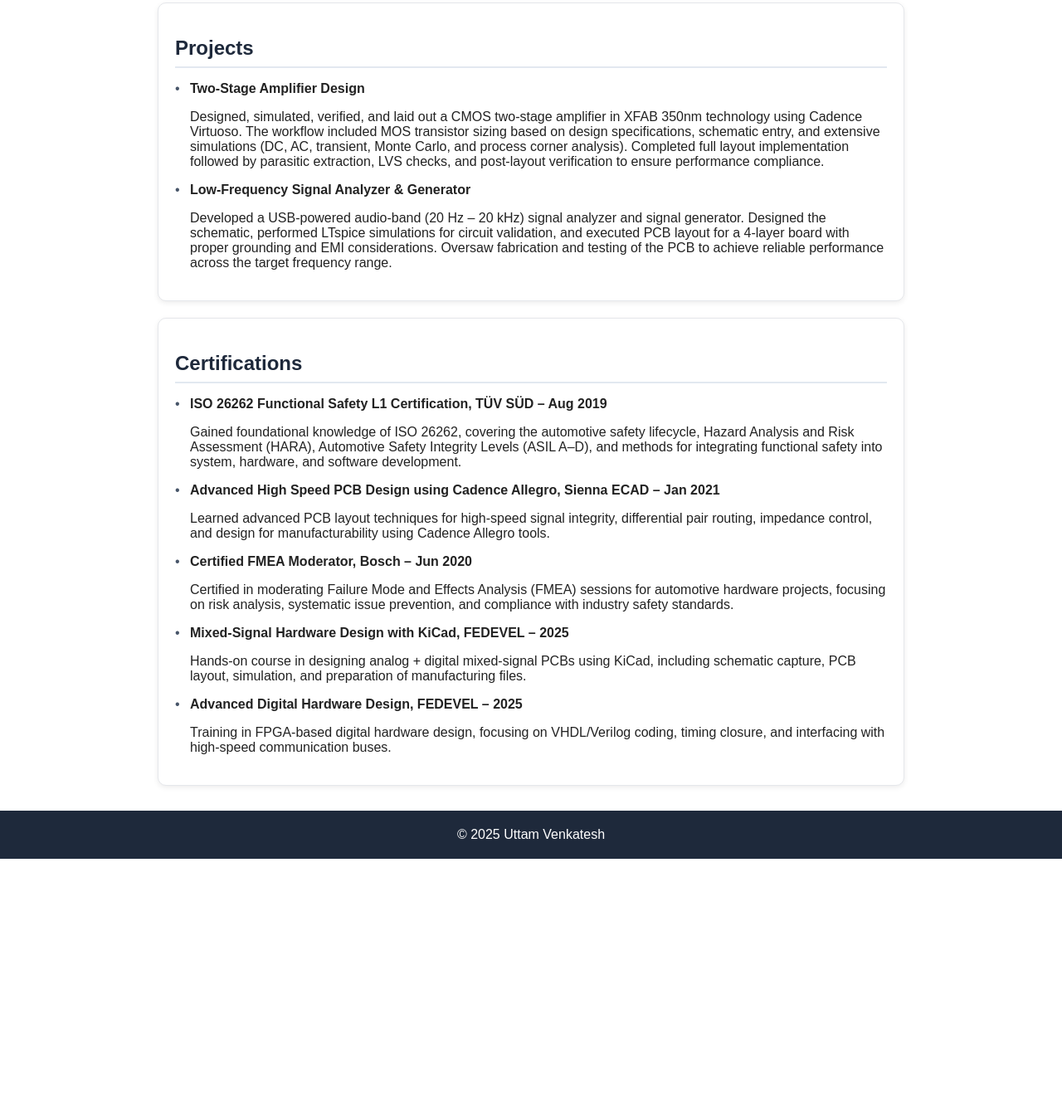
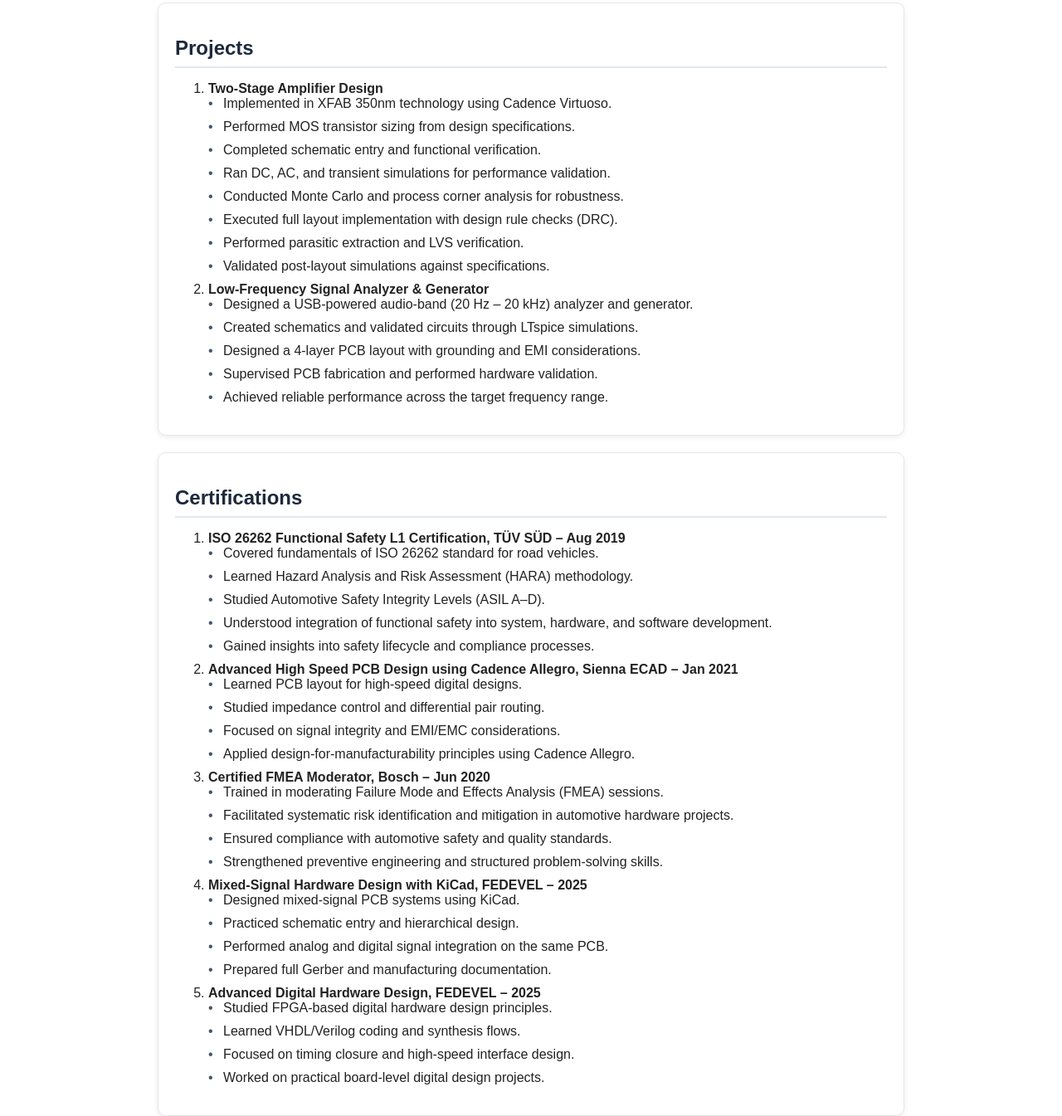
Before and after one commit to uttamvenkatesh/uttamvenkatesh.github.io, a plain HTML site: page index.html in a window 1280 px wide. Shown: the part 639-1984 px from the top of the page at 83% size. Before the commit the page ends 1674 px from the top, so only its background shows below. Drawn offline with Linux system fonts and the light colour scheme.

Commit message:
Update index.html

```diff
--- a/index.html
+++ b/index.html
@@ -89,55 +89,85 @@
       <p>I am a senior hardware engineer with total of 8 years of professional experience, including roles at Bosch, a leading Tier-1 automotive supplier, and at Monolithic Power Systems (MPS) as an Application Engineer automotive design experience at Bosch. I have done my Master's in Microsystems Engineering from the University of Freiburg, Germany, specializing in analog mixed-signal IC design.
     </section>
 
-    <section>
+  <section>
   <h2>Projects</h2>
-  <ul>
+  <ol>
     <li>
       <strong>Two-Stage Amplifier Design</strong>
-      <p>
-        Designed, simulated, verified, and laid out a CMOS two-stage amplifier in XFAB 350nm technology using Cadence Virtuoso.
-        The workflow included MOS transistor sizing based on design specifications, schematic entry, and extensive simulations
-        (DC, AC, transient, Monte Carlo, and process corner analysis). Completed full layout implementation followed by parasitic
-        extraction, LVS checks, and post-layout verification to ensure performance compliance.
-      </p>
+      <ul>
+        <li>Implemented in XFAB 350nm technology using Cadence Virtuoso.</li>
+        <li>Performed MOS transistor sizing from design specifications.</li>
+        <li>Completed schematic entry and functional verification.</li>
+        <li>Ran DC, AC, and transient simulations for performance validation.</li>
+        <li>Conducted Monte Carlo and process corner analysis for robustness.</li>
+        <li>Executed full layout implementation with design rule checks (DRC).</li>
+        <li>Performed parasitic extraction and LVS verification.</li>
+        <li>Validated post-layout simulations against specifications.</li>
+      </ul>
     </li>
     <li>
       <strong>Low-Frequency Signal Analyzer & Generator</strong>
-      <p>
-        Developed a USB-powered audio-band (20 Hz – 20 kHz) signal analyzer and signal generator.
-        Designed the schematic, performed LTspice simulations for circuit validation, and executed PCB layout for a
-        4-layer board with proper grounding and EMI considerations. Oversaw fabrication and testing of the PCB to achieve
-        reliable performance across the target frequency range.
-      </p>
+      <ul>
+        <li>Designed a USB-powered audio-band (20 Hz – 20 kHz) analyzer and generator.</li>
+        <li>Created schematics and validated circuits through LTspice simulations.</li>
+        <li>Designed a 4-layer PCB layout with grounding and EMI considerations.</li>
+        <li>Supervised PCB fabrication and performed hardware validation.</li>
+        <li>Achieved reliable performance across the target frequency range.</li>
+      </ul>
     </li>
-  </ul>
+  </ol>
 </section>
-
 
    <section>
   <h2>Certifications</h2>
-  <ul>
+  <ol>
     <li>
       <strong>ISO 26262 Functional Safety L1 Certification, TÜV SÜD – Aug 2019</strong>
-      <p>Gained foundational knowledge of ISO 26262, covering the automotive safety lifecycle, Hazard Analysis and Risk Assessment (HARA), Automotive Safety Integrity Levels (ASIL A–D), and methods for integrating functional safety into system, hardware, and software development.</p>
+      <ul>
+        <li>Covered fundamentals of ISO 26262 standard for road vehicles.</li>
+        <li>Learned Hazard Analysis and Risk Assessment (HARA) methodology.</li>
+        <li>Studied Automotive Safety Integrity Levels (ASIL A–D).</li>
+        <li>Understood integration of functional safety into system, hardware, and software development.</li>
+        <li>Gained insights into safety lifecycle and compliance processes.</li>
+      </ul>
     </li>
     <li>
       <strong>Advanced High Speed PCB Design using Cadence Allegro, Sienna ECAD – Jan 2021</strong>
-      <p>Learned advanced PCB layout techniques for high-speed signal integrity, differential pair routing, impedance control, and design for manufacturability using Cadence Allegro tools.</p>
+      <ul>
+        <li>Learned PCB layout for high-speed digital designs.</li>
+        <li>Studied impedance control and differential pair routing.</li>
+        <li>Focused on signal integrity and EMI/EMC considerations.</li>
+        <li>Applied design-for-manufacturability principles using Cadence Allegro.</li>
+      </ul>
     </li>
     <li>
       <strong>Certified FMEA Moderator, Bosch – Jun 2020</strong>
-      <p>Certified in moderating Failure Mode and Effects Analysis (FMEA) sessions for automotive hardware projects, focusing on risk analysis, systematic issue prevention, and compliance with industry safety standards.</p>
+      <ul>
+        <li>Trained in moderating Failure Mode and Effects Analysis (FMEA) sessions.</li>
+        <li>Facilitated systematic risk identification and mitigation in automotive hardware projects.</li>
+        <li>Ensured compliance with automotive safety and quality standards.</li>
+        <li>Strengthened preventive engineering and structured problem-solving skills.</li>
+      </ul>
     </li>
     <li>
       <strong>Mixed-Signal Hardware Design with KiCad, FEDEVEL – 2025</strong>
-      <p>Hands-on course in designing analog + digital mixed-signal PCBs using KiCad, including schematic capture, PCB layout, simulation, and preparation of manufacturing files.</p>
+      <ul>
+        <li>Designed mixed-signal PCB systems using KiCad.</li>
+        <li>Practiced schematic entry and hierarchical design.</li>
+        <li>Performed analog and digital signal integration on the same PCB.</li>
+        <li>Prepared full Gerber and manufacturing documentation.</li>
+      </ul>
     </li>
     <li>
       <strong>Advanced Digital Hardware Design, FEDEVEL – 2025</strong>
-      <p>Training in FPGA-based digital hardware design, focusing on VHDL/Verilog coding, timing closure, and interfacing with high-speed communication buses.</p>
+      <ul>
+        <li>Studied FPGA-based digital hardware design principles.</li>
+        <li>Learned VHDL/Verilog coding and synthesis flows.</li>
+        <li>Focused on timing closure and high-speed interface design.</li>
+        <li>Worked on practical board-level digital design projects.</li>
+      </ul>
     </li>
-  </ul>
+  </ol>
 </section>
 
   </main>
```
